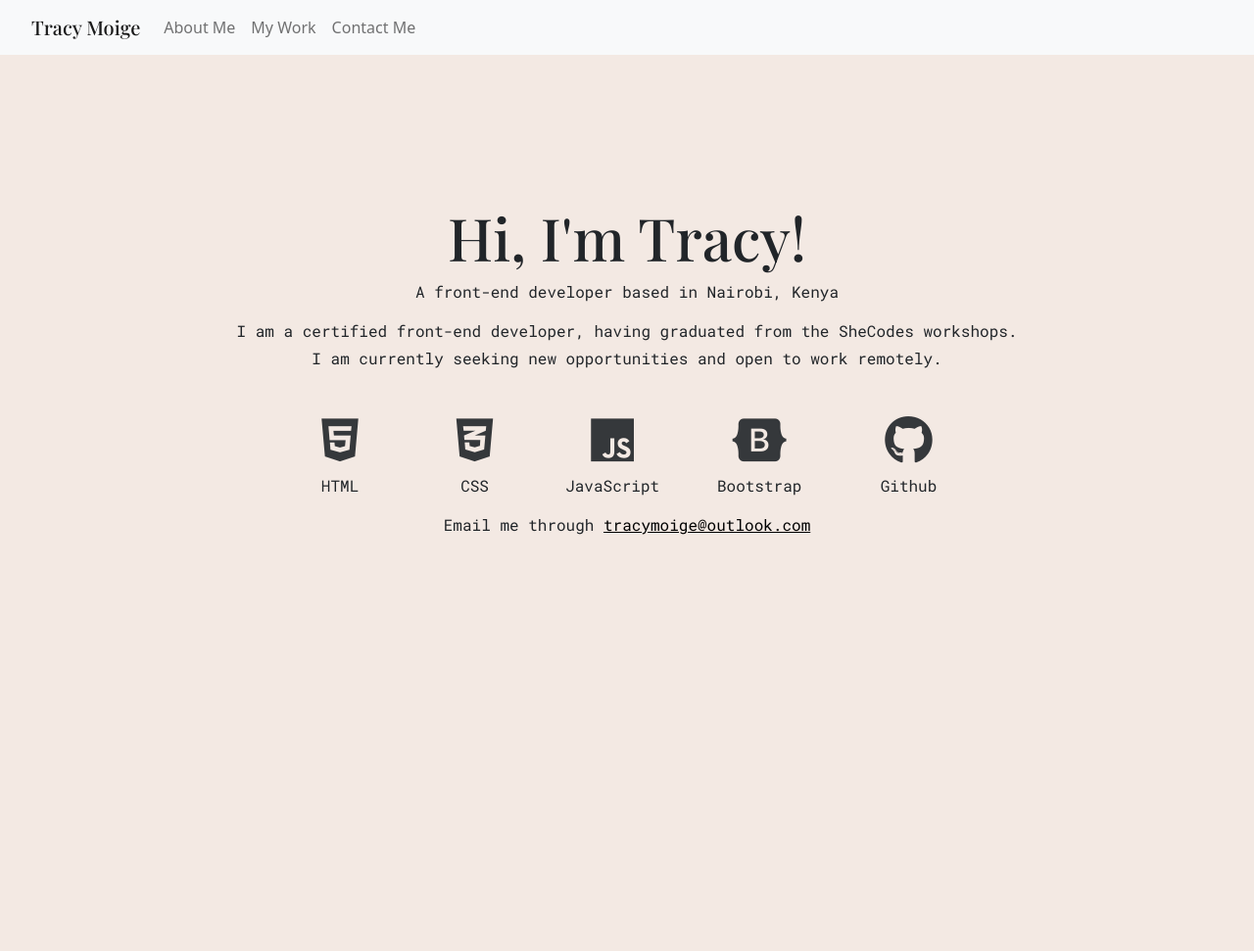
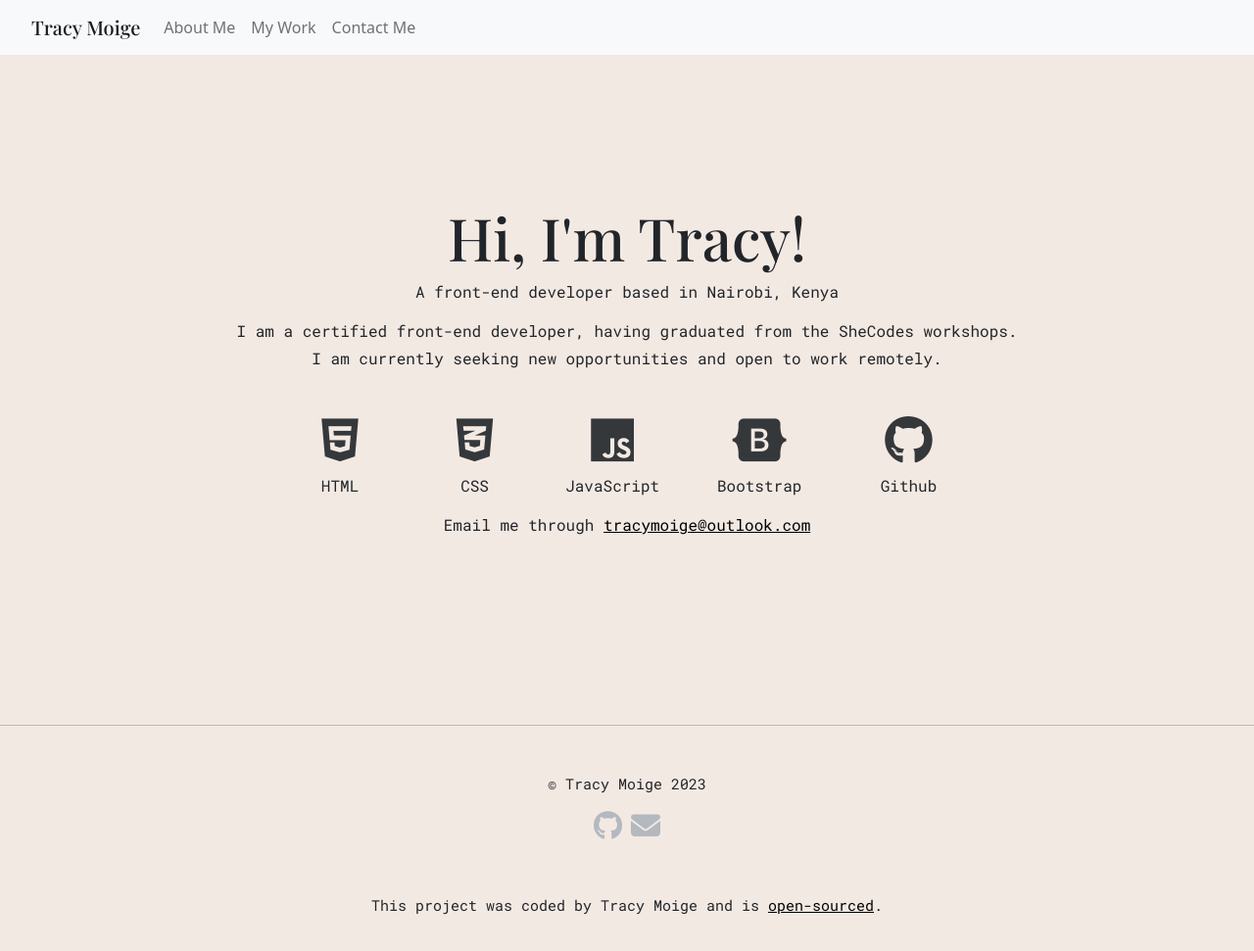
Before and after one commit to tracymoige/portfolio-project, a plain HTML site: page about-me.html in a window 1280 px wide. Shown: the whole page at 98% size. Before the commit the page ends 800 px from the top, so only its background shows below. Drawn offline with nearby package versions, Linux system fonts and the light colour scheme.

Commit message:
Added footer

```diff
--- a/about-me.html
+++ b/about-me.html
@@ -90,6 +90,24 @@
         <a href="mailto: tracymoige@outlook.com">tracymoige@outlook.com</a>
       </p>
     </div>
+    <hr />
+    <footer class="footer mt-5">
+      <p class="mb-2">© Tracy Moige 2023</p>
+      <span class="social-links"
+        ><a href="https://github.com/tracymoige"
+          ><i class="fa-brands fa-github" style="color: #aeb3bc"></i></a
+      ></span>
+      <span class="social-links"
+        ><a href="mailto:tracymoige@outlook.com"
+          ><i class="fa-solid fa-envelope" style="color: #aeb3bc"></i></a
+      ></span>
+      <p class="mt-5">
+        This project was coded by Tracy Moige and is
+        <a href="https://github.com/tracymoige/portfolio-project" class="hover"
+          >open-sourced</a
+        >.
+      </p>
+    </footer>
     <script
       src="https://cdn.jsdelivr.net/npm/bootstrap@5.2.3/dist/js/bootstrap.bundle.min.js"
       integrity="sha384-kenU1KFdBIe4zVF0s0G1M5b4hcpxyD9F7jL+jjXkk+Q2h455rYXK/7HAuoJl+0I4"
--- a/style.css
+++ b/style.css
@@ -60,6 +60,7 @@ a {
 
 .projects {
   text-align: center;
+  padding-bottom: 200px;
 }
 
 .description {
@@ -87,6 +88,7 @@ a {
 .about-page {
   padding-top: 150px;
   text-align: center;
+  padding-bottom: 160px;
 }
 
 .about-page h1 {
@@ -116,7 +118,8 @@ a {
 }
 
 .contact {
-  padding: 150px 20px;
+  padding-top: 100px;
+  padding-bottom: 200px;
 }
 
 .contact h1 {
@@ -131,6 +134,23 @@ a {
   padding-right: 20px;
   padding-bottom: 10px;
   opacity: 0.9;
+}
+
+.footer {
+  text-align: center;
+  font-size: 15px;
+  font-family: "Roboto Mono", monospace;
+  padding-bottom: 20px;
+}
+
+.social-links {
+  font-size: 30px;
+  opacity: 0.9;
+}
+
+.hover:hover {
+  font-weight: bold;
+  color: black;
 }
 
 @media (max-width: 900px) {
```
Also changed, not shown: contact-me.html (+18 -0 lines), index.html (+17 -0 lines), my-work.html (+18 -0 lines).
